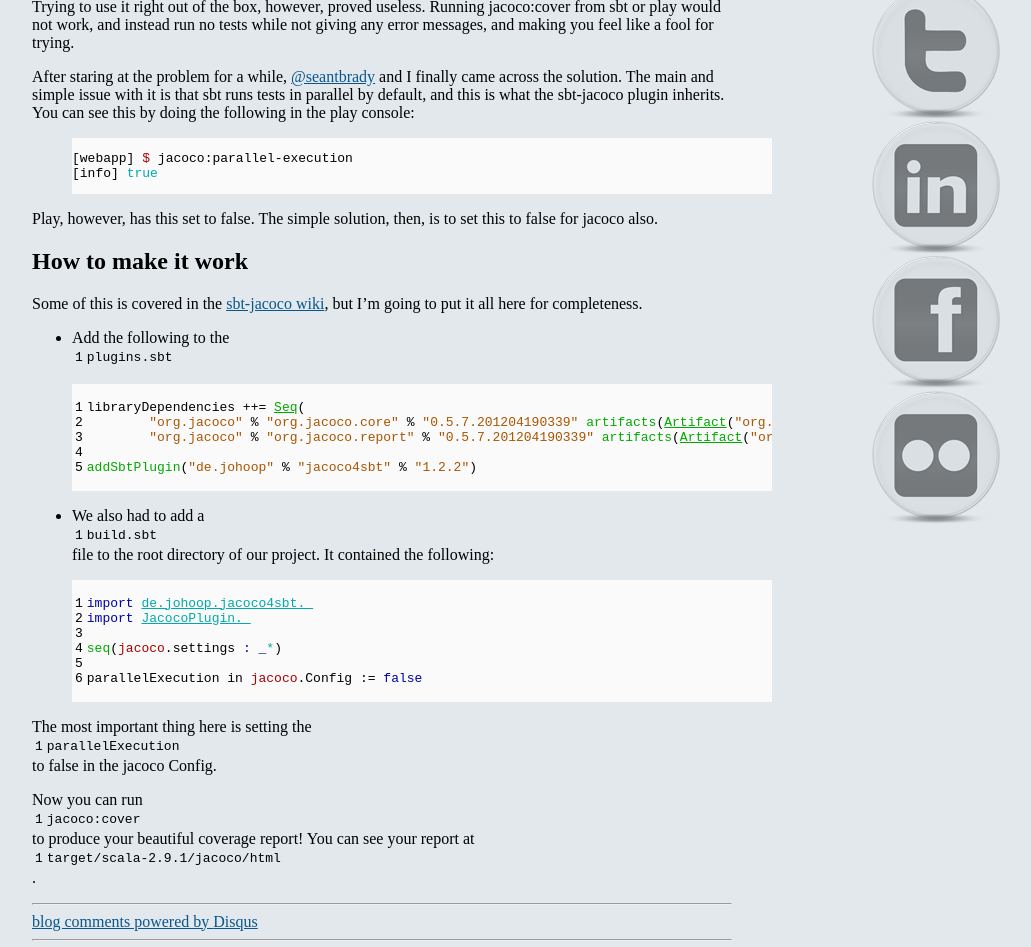
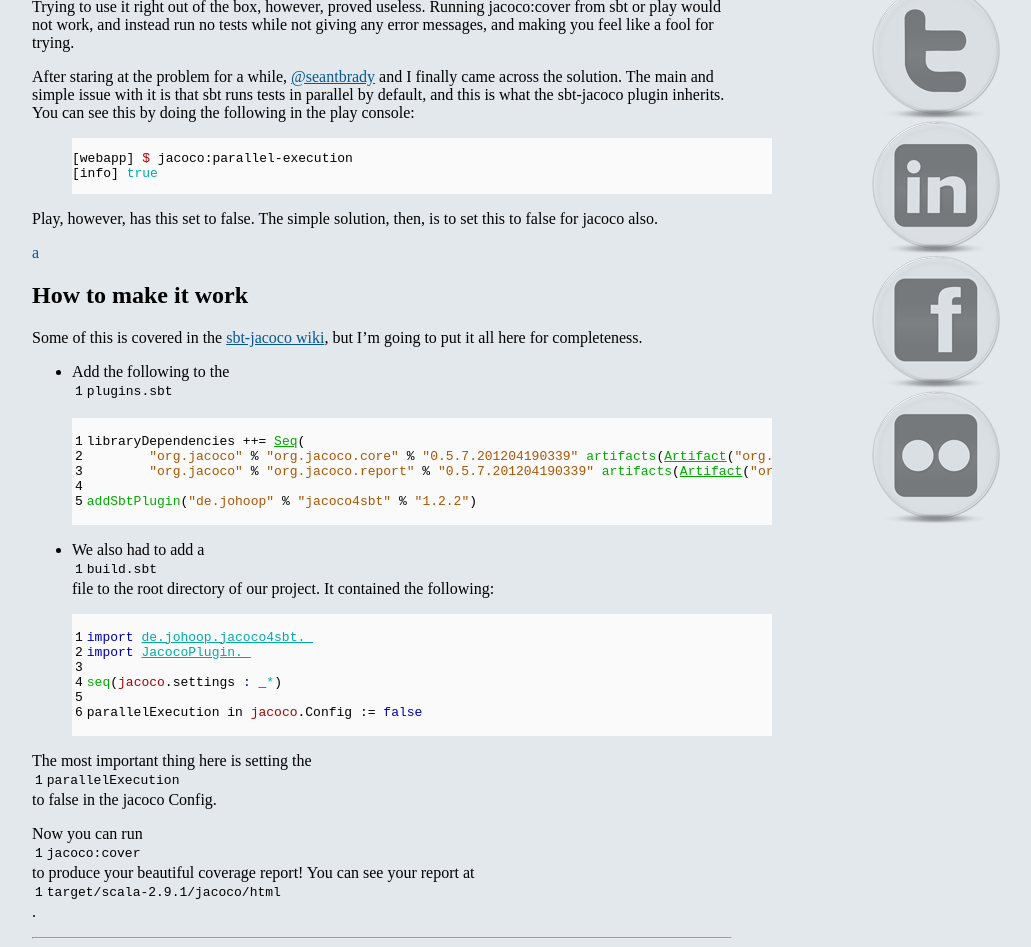
Before and after one commit to Ronnie76er/ronalleva, a Jekyll site: the page built from _posts/2012-04-25-jacoco-and-play.md, in a window 1280 px wide. Shown: the part 468-1415 px from the top of the page, without its empty margins (108-1139 px from the left). Built offline with Jekyll 4.4.1, drawn with Linux system fonts in a browser that asks for light colours; some web fonts are replaced; Markdown is read by kramdown in place of the engine named in the settings; comment, search, counter and statistics services are not loaded.

Commit message:
Minor clean up

```diff
--- a/_posts/2012-04-25-jacoco-and-play.md
+++ b/_posts/2012-04-25-jacoco-and-play.md
@@ -21,7 +21,7 @@ After staring at the problem for a while, [@seantbrady](https://twitter.com/#!/s
 
 Play, however, has this set to false.  The simple solution, then, is to set this to false for jacoco also.
 
-<a id="shutup" />
+<a id="shutup">a </a>
 
 ##  How to make it work
 
```
